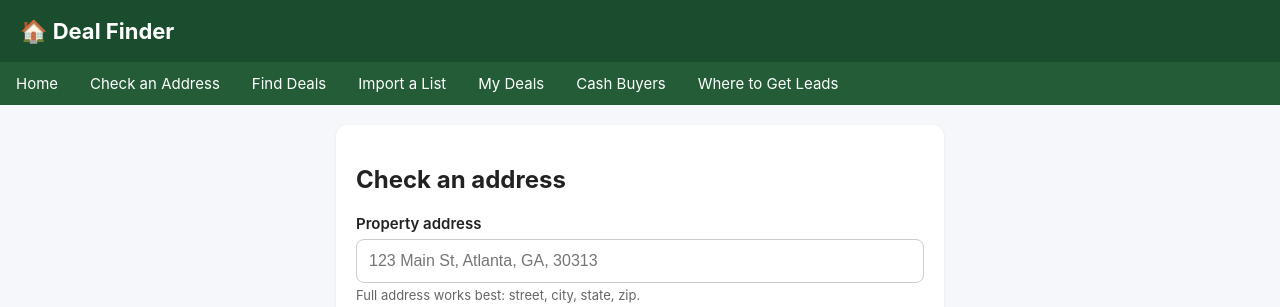
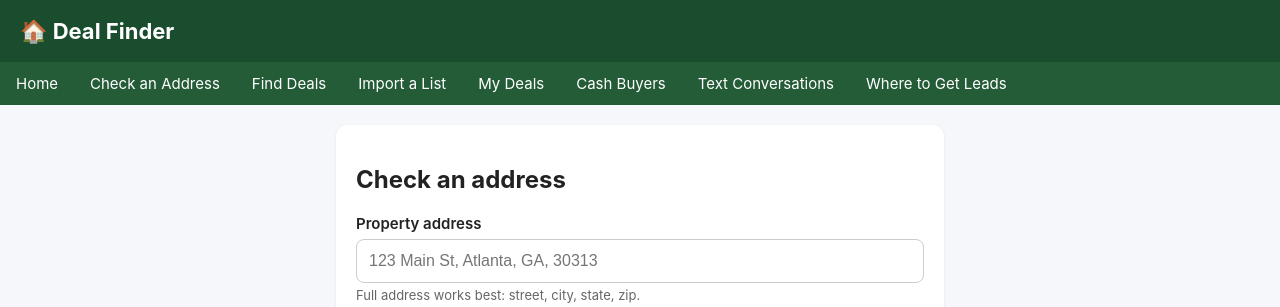
Before and after one commit to ceoace/Deal-finder, a Flask app: page /check in a window 1280 px wide. Shown: the top 307 px of the page. Run offline with Flask 3, Linux system fonts and the light colour scheme.

Commit message:
Add link to Text Conversations in base.html

```diff
--- a/templates/base.html
+++ b/templates/base.html
@@ -122,6 +122,7 @@
         <a href="{{ url_for('import_leads') }}">Import a List</a>
         <a href="{{ url_for('deals') }}">My Deals</a>
         <a href="{{ url_for('buyers') }}">Cash Buyers</a>
+        <a href="{{ url_for('conversations_list') }}">Text Conversations</a>
         <a href="{{ url_for('sources') }}">Where to Get Leads</a>
     </nav>
     <main>
```
